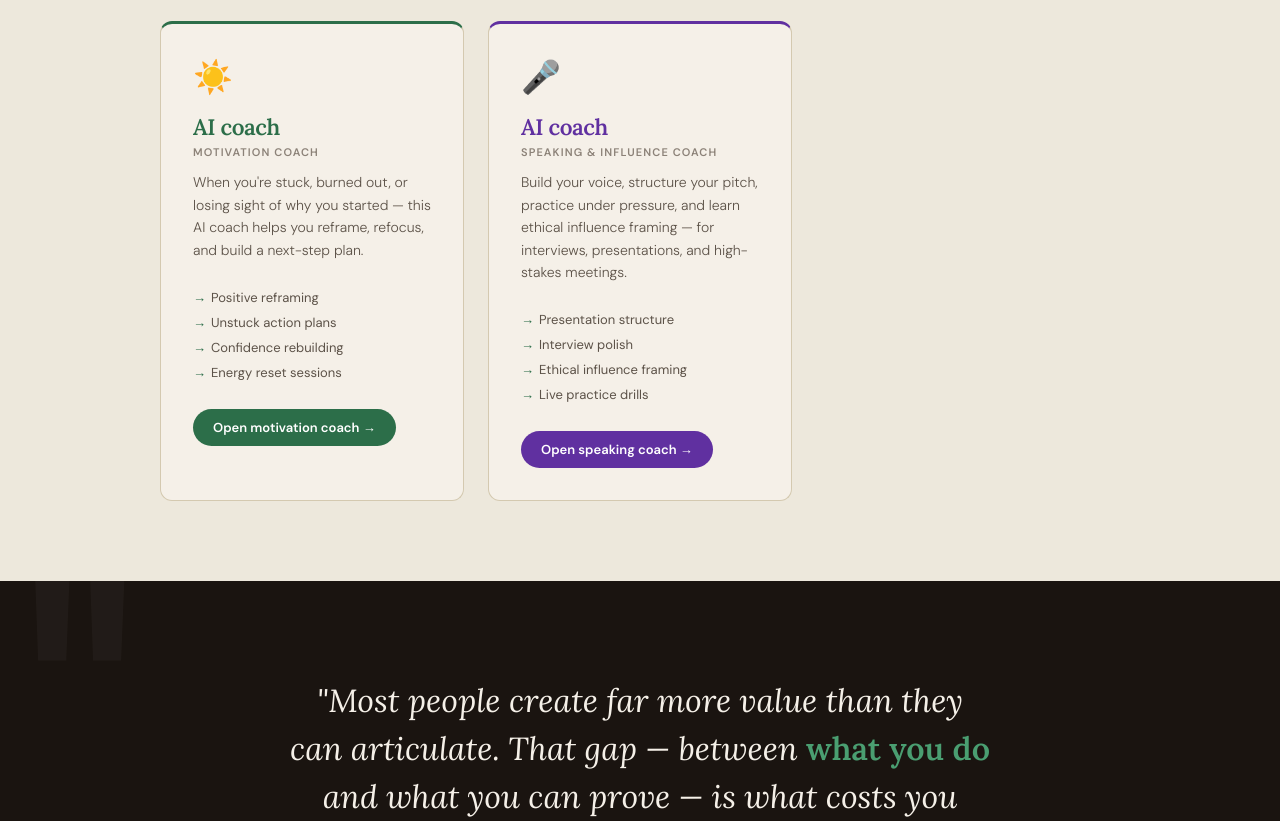
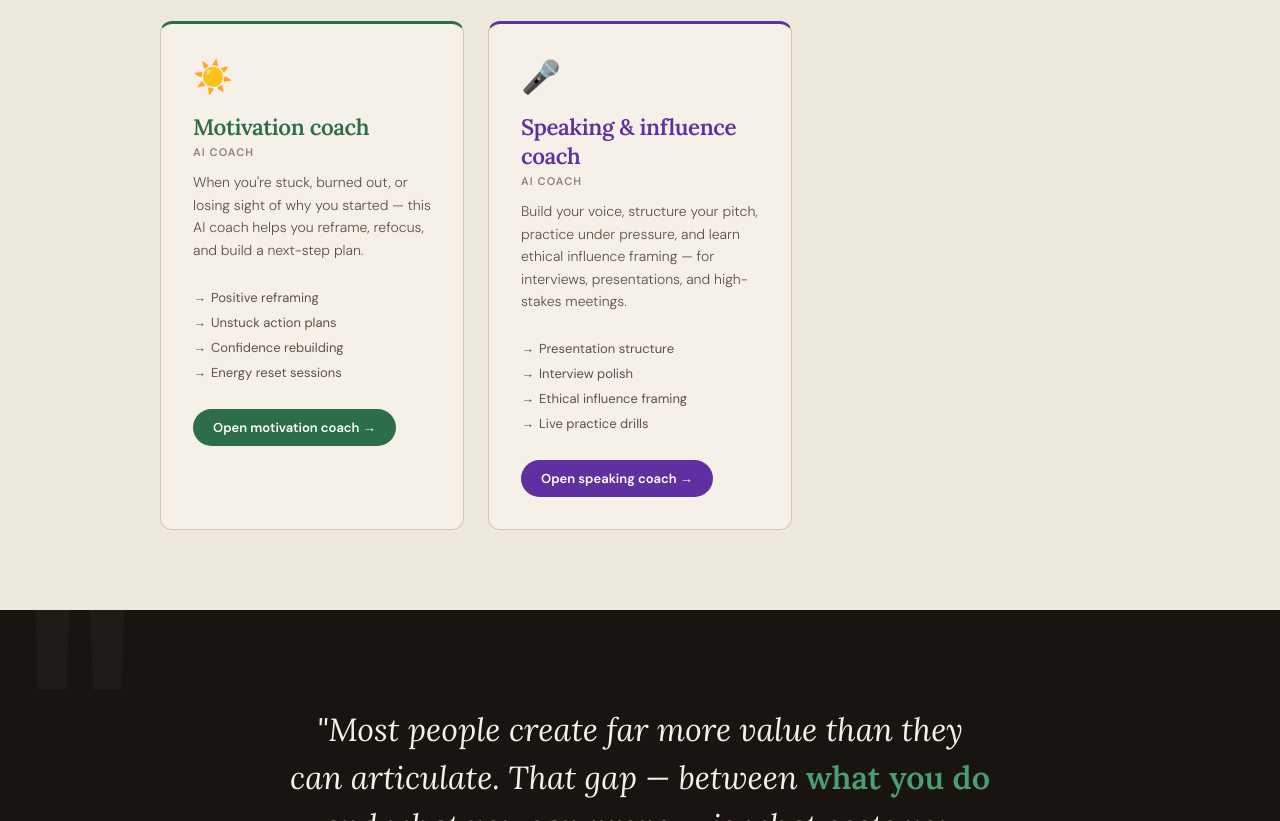
Before and after one commit to aricroberts/MyValue, a website: page index.html in a window 1280 px wide. Shown: the part 6956-7777 px from the top of the page. Drawn offline with Linux system fonts and the light colour scheme.

Commit message:
Add files via upload

```diff
--- a/index.html
+++ b/index.html
@@ -635,8 +635,8 @@ footer{background:var(--ink);color:rgba(245,240,232,.5);padding:2.5rem 2rem;text
 
       <a href="motivation_coach.html" class="version-card reveal" style="text-decoration:none;display:block;transition-delay:.3s;border-top:3px solid var(--accent)">
         <div style="font-size:2rem;margin-bottom:.875rem">☀️</div>
-        <span class="vc-tag" style="color:var(--accent);font-family:'Lora',Georgia,serif;font-size:1.4rem;font-weight:700;letter-spacing:-.02em;display:block;margin-bottom:.25rem">AI coach</span>
-        <div class="vc-title">Motivation coach</div>
+        <span class="vc-tag" style="color:var(--accent);font-family:'Lora',Georgia,serif;font-size:1.4rem;font-weight:700;letter-spacing:-.02em;display:block;margin-bottom:.25rem">Motivation coach</span>
+        <div class="vc-title">AI Coach</div>
         <div class="vc-desc">When you're stuck, burned out, or losing sight of why you started — this AI coach helps you reframe, refocus, and build a next-step plan.</div>
         <ul class="vc-features">
           <li>Positive reframing</li>
@@ -649,8 +649,8 @@ footer{background:var(--ink);color:rgba(245,240,232,.5);padding:2.5rem 2rem;text
 
       <a href="speaking_coach.html" class="version-card reveal" style="text-decoration:none;display:block;transition-delay:.35s;border-top:3px solid #6030A0">
         <div style="font-size:2rem;margin-bottom:.875rem">🎤</div>
-        <span class="vc-tag" style="color:#6030A0;font-family:'Lora',Georgia,serif;font-size:1.4rem;font-weight:700;letter-spacing:-.02em;display:block;margin-bottom:.25rem">AI coach</span>
-        <div class="vc-title">Speaking &amp; influence coach</div>
+        <span class="vc-tag" style="color:#6030A0;font-family:'Lora',Georgia,serif;font-size:1.4rem;font-weight:700;letter-spacing:-.02em;display:block;margin-bottom:.25rem">Speaking &amp; influence coach</span>
+        <div class="vc-title">AI Coach</div>
         <div class="vc-desc">Build your voice, structure your pitch, practice under pressure, and learn ethical influence framing — for interviews, presentations, and high-stakes meetings.</div>
         <ul class="vc-features">
           <li>Presentation structure</li>
```
